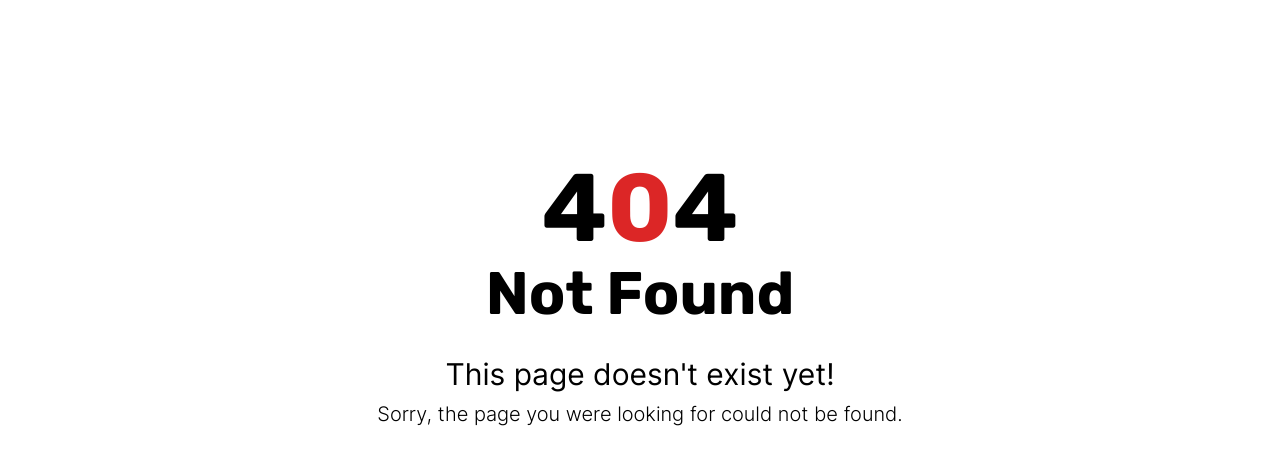
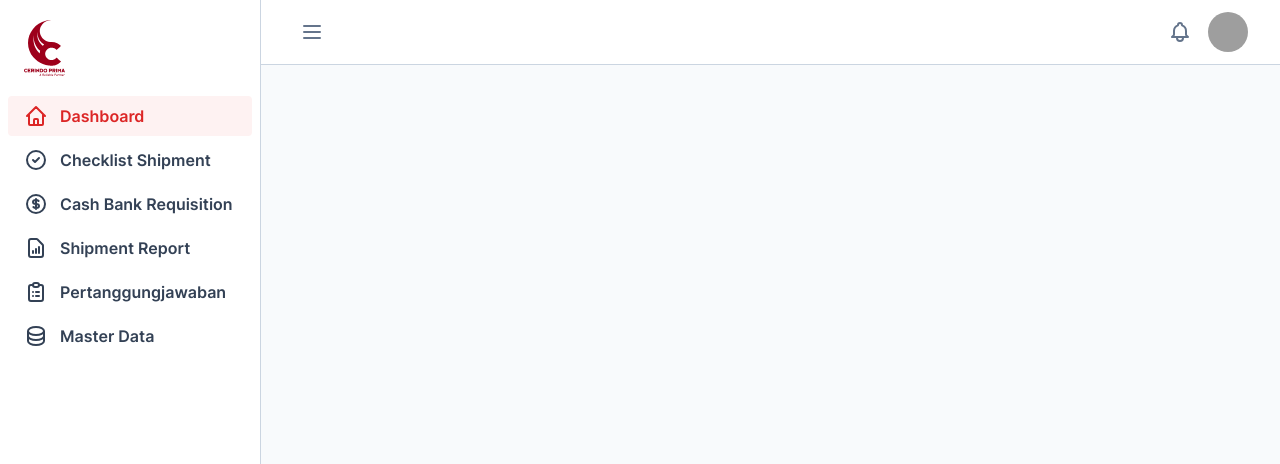
Before and after one commit to panduananto/cerindo, a React (Create React App) app: page /dashboard in a window 1280 px wide. Before the commit this address had no page. Shown: the top 464 px of the page. Built offline with nearby package versions, Linux system fonts and the light colour scheme; grey boxes are pictures that could not be loaded.

Commit message:
dashboard home layout, change button focus style

```diff
--- a/src/App.js
+++ b/src/App.js
@@ -6,8 +6,10 @@ import Home from './routes/home';
 import Projects from './routes/projects';
 import AboutUs from './routes/about-us';
 import Login from './routes/login';
+import HomeDashboard from './routes/dashboard/home';
 
 import Layout from './components/Layout';
+import LayoutDashboard from './components/dashboard/LayoutDashboard';
 import NotFound from './components/NotFound';
 
 import 'swiper/css/bundle';
@@ -25,12 +27,15 @@ function App() {
 
 	return (
 		<Routes>
+			<Route path="login" element={<Login></Login>}></Route>
 			<Route path="/" element={<Layout></Layout>}>
 				<Route index={true} element={<Home></Home>}></Route>
 				<Route path="projects" element={<Projects></Projects>}></Route>
 				<Route path="about-us" element={<AboutUs></AboutUs>}></Route>
 			</Route>
-			<Route path="login" element={<Login></Login>}></Route>
+			<Route path="/dashboard" element={<LayoutDashboard></LayoutDashboard>}>
+				<Route index={true} element={<HomeDashboard></HomeDashboard>}></Route>
+			</Route>
 			<Route path="*" element={<NotFound></NotFound>}></Route>
 		</Routes>
 	);
--- a/src/components/Navigation/NavigationBar.js
+++ b/src/components/Navigation/NavigationBar.js
@@ -49,7 +49,7 @@ export default function NavigationBar() {
 						<div className="-mr-2 flex items-center 2md:hidden">
 							<button
 								type="button"
-								className="inline-flex items-center justify-center rounded bg-white p-2 text-slate-500 transition-colors duration-150 ease-in-out hover:bg-slate-100 hover:text-slate-600 focus:outline-none focus:ring-2 focus:ring-red-500"
+								className="inline-flex items-center justify-center rounded bg-white p-2 text-slate-500 transition-colors duration-150 ease-in-out hover:bg-slate-100 hover:text-slate-600 focus:bg-slate-100 focus:outline-none focus:ring-0"
 								onClick={() => setIsOpen(!isOpen)}
 							>
 								<HiOutlineMenu className="h-6 w-6"></HiOutlineMenu>
--- a/src/components/Navigation/NavigationMobile.js
+++ b/src/components/Navigation/NavigationMobile.js
@@ -17,7 +17,7 @@ function NavigationMobile({ items, isOpen, setIsOpen }) {
 				<div className="-mr-2">
 					<button
 						type="button"
-						className="inline-flex items-center justify-center rounded bg-white p-2 text-slate-400 transition-colors duration-150 ease-in-out hover:bg-slate-100 hover:text-slate-500 focus:outline-none focus:ring-2 focus:ring-red-500"
+						className="inline-flex items-center justify-center rounded bg-white p-2 text-slate-500 transition-colors duration-150 ease-in-out hover:bg-slate-100 hover:text-slate-600 focus:bg-slate-100 focus:outline-none focus:ring-0"
 						onClick={() => setIsOpen(!isOpen)}
 					>
 						<HiOutlineX className="h-6 w-6"></HiOutlineX>
--- /dev/null
+++ b/src/components/dashboard/LayoutDashboard.js
@@ -0,0 +1,56 @@
+import React, { useState } from 'react';
+
+import { Outlet } from 'react-router-dom';
+import { HiOutlineMenu, HiOutlineBell } from 'react-icons/hi';
+
+import Sidebar from './Sidebar';
+
+import classNames from '../../utils/classNames';
+
+function LayoutDashboard() {
+	const [sidebarOpen, setSidebarOpen] = useState(true);
+
+	return (
+		<div id="home" className="relative flex h-full min-h-full flex-row">
+			<Sidebar sidebarOpen={sidebarOpen}></Sidebar>
+			<main
+				className={classNames(
+					sidebarOpen ? 'ml-[260px] w-[calc(100%-260px)]' : 'ml-0 w-full',
+					'flex min-h-full flex-col transition-sidebar duration-300 ease-in-out'
+				)}
+			>
+				<nav className="sticky inset-x-0 top-0 z-40 w-full border-b border-slate-300 bg-white transition-transform duration-150 ease-in-out">
+					<div className="relative mx-auto flex h-16 max-w-full items-center justify-between px-4 sm:px-6 lg:px-8">
+						<button
+							type="button"
+							className="inline-flex items-center justify-center rounded bg-white p-2 text-slate-500 transition-colors duration-150 ease-in-out hover:bg-slate-100 hover:text-slate-600 focus:bg-slate-100 focus:outline-none focus:ring-0"
+							onClick={() => setSidebarOpen(!sidebarOpen)}
+						>
+							<HiOutlineMenu className="h-6 w-6"></HiOutlineMenu>
+						</button>
+						<div className="flex flex-row items-center space-x-2">
+							<button
+								type="button"
+								className="inline-flex items-center justify-center rounded bg-white p-2 text-slate-500 transition-colors duration-150 ease-in-out hover:bg-slate-100 hover:text-slate-600 focus:bg-slate-100 focus:outline-none focus:ring-0"
+							>
+								<HiOutlineBell className="h-6 w-6"></HiOutlineBell>
+							</button>
+							<div>
+								<button className="flex items-center rounded-full">
+									<img
+										src="https://images.unsplash.com/photo-1534528741775-53994a69daeb?ixid=MnwxMjA3fDB8MHxwaG90by1wYWdlfHx8fGVufDB8fHx8&ixlib=rb-1.2.1&auto=format&fit=facearea&facepad=2&w=256&h=256&q=80"
+										className="h-10 w-10 rounded-full"
+										alt="User profile"
+									/>
+								</button>
+							</div>
+						</div>
+					</div>
+				</nav>
+				<Outlet></Outlet>
+			</main>
+		</div>
+	);
+}
+
+export default LayoutDashboard;
--- /dev/null
+++ b/src/components/dashboard/Sidebar.js
@@ -0,0 +1,111 @@
+import React from 'react';
+
+import { NavLink } from 'react-router-dom';
+import { IconContext } from 'react-icons/lib';
+import {
+	HiOutlineHome,
+	HiOutlineCheckCircle,
+	HiOutlineCurrencyDollar,
+	HiOutlineDocumentReport,
+	HiOutlineClipboardList,
+	HiOutlineDatabase,
+} from 'react-icons/hi';
+import { Transition } from '@headlessui/react';
+
+import classNames from '../../utils/classNames';
+
+const sideBarNavigationItems = [
+	{
+		text: 'Dashboard',
+		link: '',
+		icon: <HiOutlineHome></HiOutlineHome>,
+	},
+	{
+		text: 'Checklist Shipment',
+		link: 'checklist-shipment',
+		icon: <HiOutlineCheckCircle></HiOutlineCheckCircle>,
+	},
+	{
+		text: 'Cash Bank Requisition',
+		link: 'cbr',
+		icon: <HiOutlineCurrencyDollar></HiOutlineCurrencyDollar>,
+	},
+	{
+		text: 'Shipment Report',
+		link: 'shipment-report',
+		icon: <HiOutlineDocumentReport></HiOutlineDocumentReport>,
+	},
+	{
+		text: 'Pertanggungjawaban',
+		link: 'ptj',
+		icon: <HiOutlineClipboardList></HiOutlineClipboardList>,
+	},
+	{
+		text: 'Master Data',
+		link: 'master-data',
+		icon: <HiOutlineDatabase></HiOutlineDatabase>,
+		children: [
+			{
+				text: 'Shipper',
+				link: 'shipper',
+			},
+			{
+				text: 'Consignee',
+				link: 'consignee',
+			},
+			{
+				text: 'Agent',
+				link: 'agent',
+			},
+		],
+	},
+];
+
+function Sidebar({ sidebarOpen }) {
+	return (
+		<Transition
+			as={React.Fragment}
+			show={sidebarOpen}
+			enter="transition ease-in-out duration-300 transform"
+			enterFrom="-translate-x-full"
+			enterTo="translate-x-0"
+			leave="transition ease-in-out duration-300 transform"
+			leaveFrom="translate-x-0"
+			leaveTo="-translate-x-full"
+		>
+			<div className="absolute top-0 left-0 z-50 h-full border-r border-slate-300 bg-white">
+				<div className="w-[260px] max-w-[260px]">
+					<div className="flex h-20 items-center py-4 px-6 pb-0">
+						<img src="/images/cerindo_logo.svg" className="h-14 w-auto" alt="Cerindo text logo" />
+					</div>
+					<div className="overflow-y-auto py-4">
+						<ul className="space-y-1">
+							<IconContext.Provider value={{ className: 'h-6 w-6' }}>
+								{sideBarNavigationItems.map((item) => (
+									<li key={`sidebar-${item.text.split(' ').join('-')}`}>
+										<NavLink
+											to={item.link}
+											className={(props) =>
+												classNames(
+													props.isActive
+														? 'bg-red-50 text-red-600'
+														: 'text-slate-700 hover:bg-red-50 hover:text-red-600',
+													'mx-2 flex items-center rounded px-4 py-2 text-[13px] text-base font-semibold'
+												)
+											}
+										>
+											<span className="mr-3">{item.icon}</span>
+											{item.text}
+										</NavLink>
+									</li>
+								))}
+							</IconContext.Provider>
+						</ul>
+					</div>
+				</div>
+			</div>
+		</Transition>
+	);
+}
+
+export default Sidebar;
--- /dev/null
+++ b/src/routes/dashboard/home.js
@@ -0,0 +1,7 @@
+import React from 'react';
+
+function HomeDashboard() {
+	return <div className="h-full w-full bg-slate-50"></div>;
+}
+
+export default HomeDashboard;
--- a/tailwind.config.js
+++ b/tailwind.config.js
@@ -13,6 +13,9 @@ module.exports = {
 				'swiper-md': '835px',
 				'2md': '860px',
 			},
+			transitionProperty: {
+				sidebar: 'width, margin, transform',
+			},
 		},
 	},
 	plugins: [require('tailwind-scrollbar'), require('@tailwindcss/typography'), require('@tailwindcss/forms')],
```
Also changed, not shown: public/images/cerindo_text_logo.png (added), public/images/cerindo_text_logo.svg (added).
